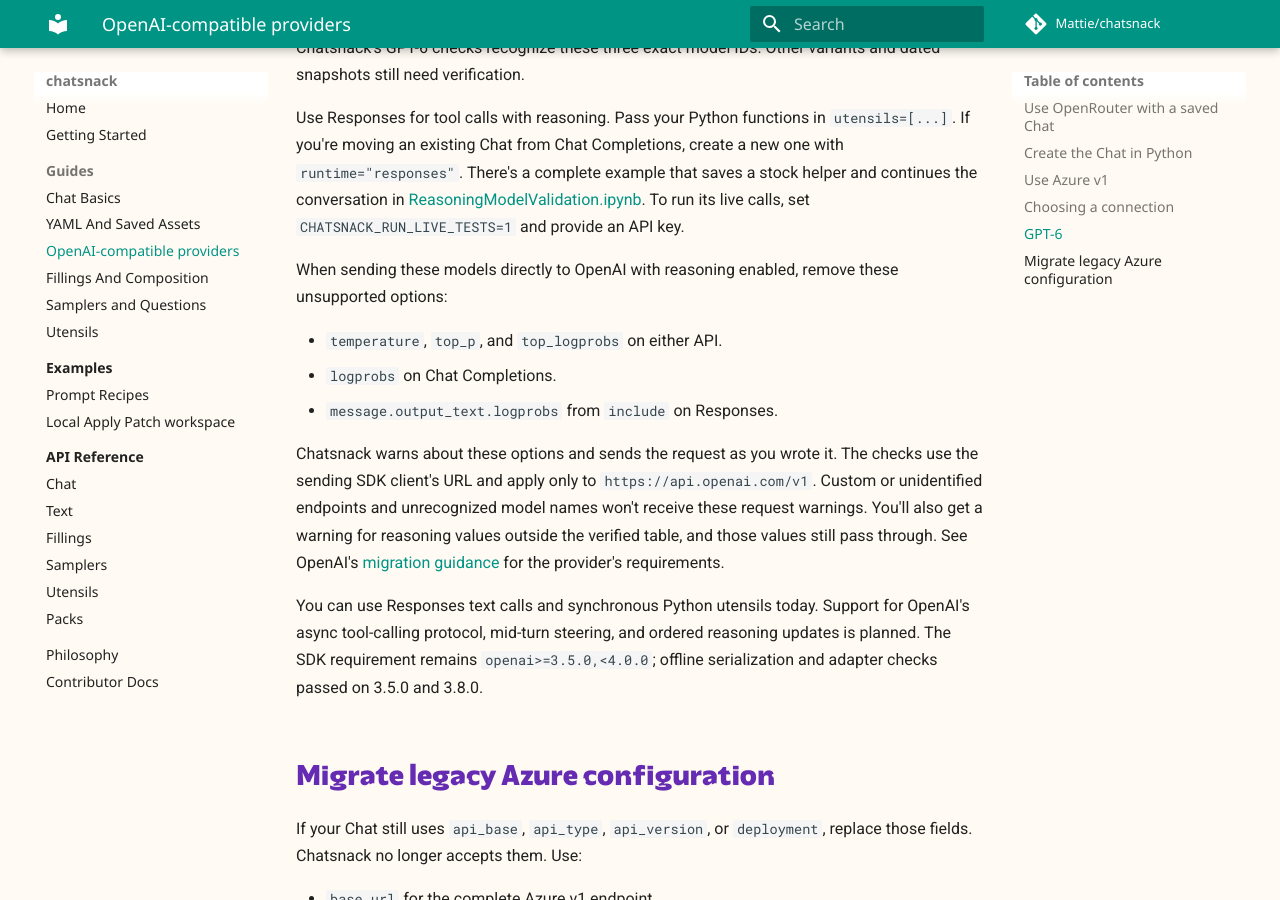
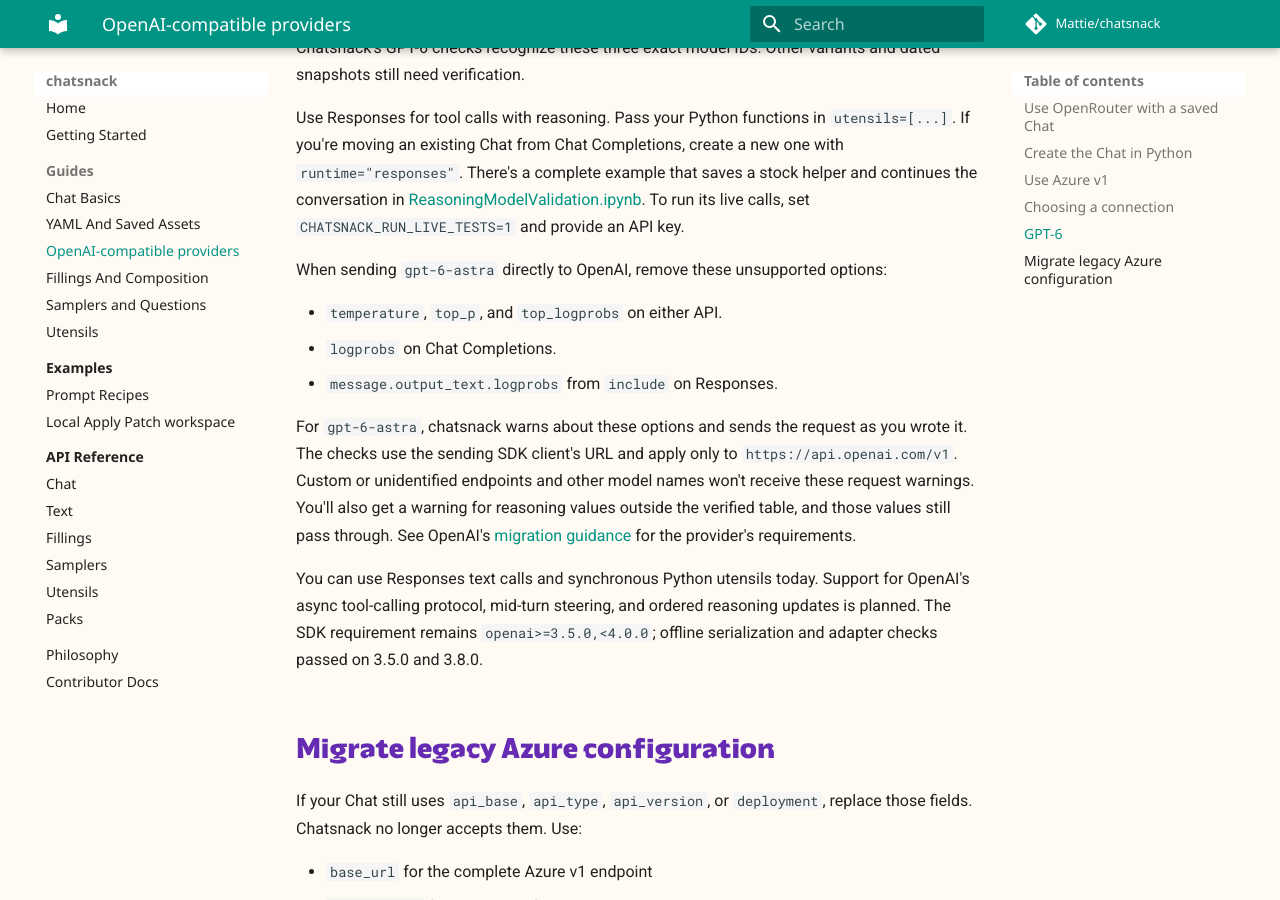
Before and after one commit to Mattie/chatsnack, an MkDocs documentation site: the page built from docs/guides/providers.md, in a window 1280 px wide and 900 px high, scrolled down 2502 px. Built offline with MkDocs 1.6.1 and Material for MkDocs 9.7.7, drawn with Linux system fonts in a browser that asks for light colours; comment, search, counter and statistics services are not loaded.

Commit message:
Address GPT-6 model review comments

```diff
--- a/docs/guides/providers.md
+++ b/docs/guides/providers.md
@@ -119,17 +119,16 @@
 [ReasoningModelValidation.ipynb](https://github.com/Mattie/chatsnack/blob/master/notebooks/ReasoningModelValidation.ipynb).
 To run its live calls, set `CHATSNACK_RUN_LIVE_TESTS=1` and provide an API key.
 
-When sending these models directly to OpenAI with reasoning enabled,
-remove these unsupported options:
+When sending `gpt-6-astra` directly to OpenAI, remove these unsupported options:
 
 - `temperature`, `top_p`, and `top_logprobs` on either API.
 - `logprobs` on Chat Completions.
 - `message.output_text.logprobs` from `include` on Responses.
 
-Chatsnack warns about these options and sends the request as you wrote it. The
-checks use the sending SDK client's URL and apply only to
-`https://api.openai.com/v1`. Custom or unidentified endpoints and unrecognized
-model names won't receive these request warnings. You'll also get a warning for
+For `gpt-6-astra`, chatsnack warns about these options and sends the request as
+you wrote it. The checks use the sending SDK client's URL and apply only to
+`https://api.openai.com/v1`. Custom or unidentified endpoints and other model
+names won't receive these request warnings. You'll also get a warning for
 reasoning values outside the verified table, and those values still pass through.
 See OpenAI's [migration guidance](https://developers.openai.com/api/docs/guides/latest-model#update-api-and-model-parameters)
 for the provider's requirements.
```
Also changed, not shown: 1 other file.
